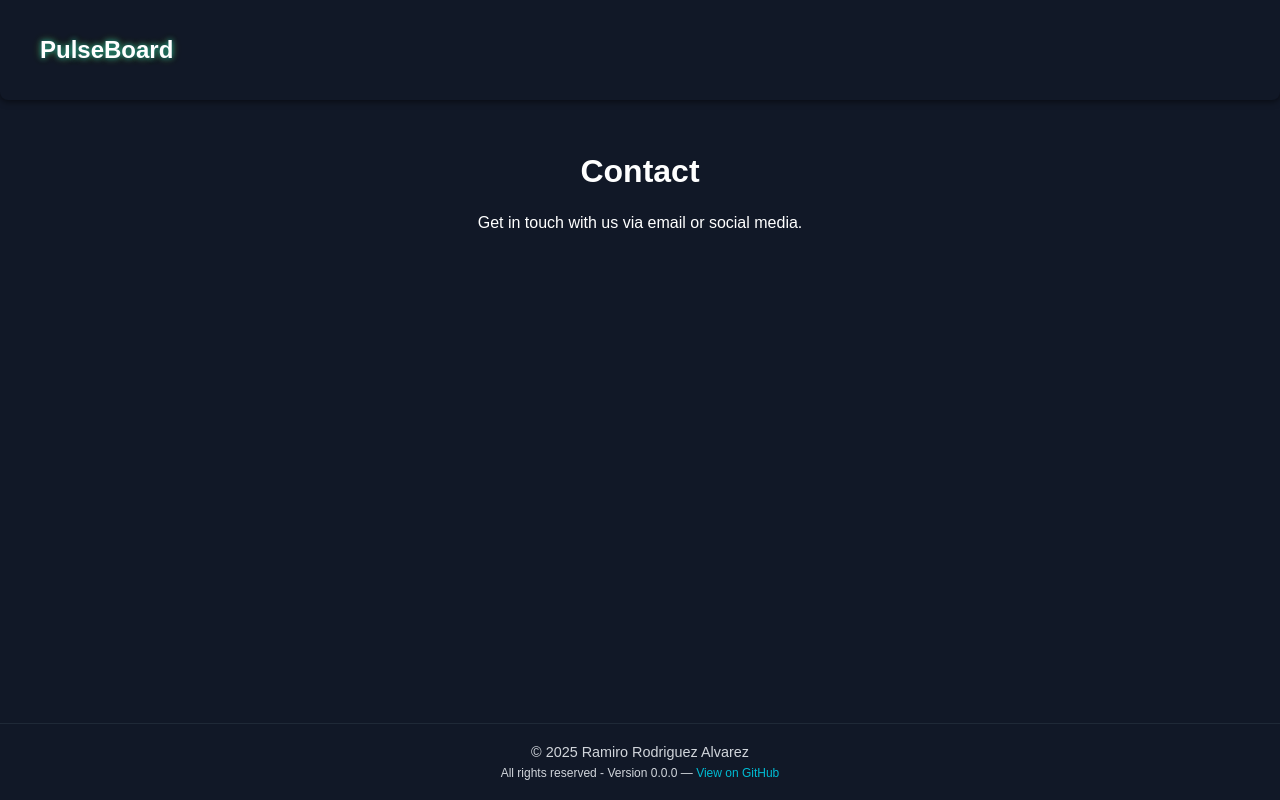
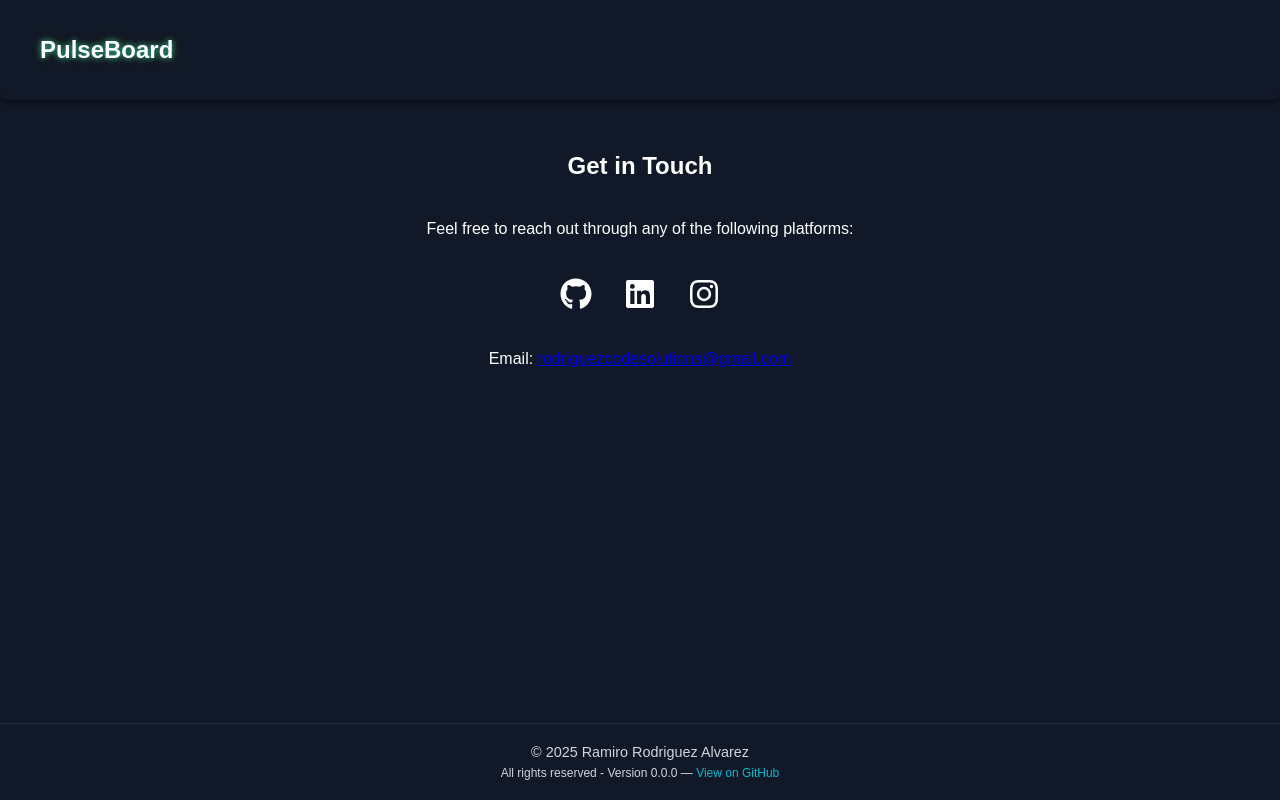
Before and after one commit to RodriguezRamiro/apitester, a React (Vite) app in the folder frontend/: page /contact in a window 1280 px wide. Built offline with nearby package versions, Linux system fonts and the light colour scheme; no server answers.

Commit message:
Update TodoPreview to fix rendering of list, Contacts page; and  add Contacts.css

```diff
--- a/frontend/package.json
+++ b/frontend/package.json
@@ -10,6 +10,9 @@
     "preview": "vite preview"
   },
   "dependencies": {
+    "@fortawesome/fontawesome-svg-core": "^7.0.0",
+    "@fortawesome/free-brands-svg-icons": "^7.0.0",
+    "@fortawesome/react-fontawesome": "^0.2.5",
     "axios": "^1.11.0",
     "react": "^19.1.1",
     "react-dom": "^19.1.1",
--- /dev/null
+++ b/frontend/src/components/Contacts.css
@@ -0,0 +1,29 @@
+/* src/components/Contacts.css */
+
+.contacts-container {
+    display: flex;
+    flex-direction: column;
+    align-items: center;
+    padding: 2rem;
+  }
+
+  .contacts-links {
+    display: flex;
+    gap: 1.5rem;
+    margin: 1rem 0;
+  }
+
+  .contact-link {
+    color: var(--primary-color);
+    transition: transform 0.2s, color 0.2s;
+  }
+
+  .contact-link:hover {
+    transform: scale(1.2);
+    color: var(--accent-color);
+  }
+
+  .contacts-email {
+    margin-top: 1rem;
+    font-weight: 500;
+  }
--- a/frontend/src/components/TodoPreview.jsx
+++ b/frontend/src/components/TodoPreview.jsx
@@ -19,10 +19,10 @@ export default function TodoPreview({ todos = [], fetchTodos, showNotification }
   };
 
   // add todo
-  const addTodo = async () => {
+  const handleAddTodo = async () => {
     if (!input.trim()) return showLocalFeedback("error", "Cannot add empty todo");
     try {
-      await addTodo({ text: input });
+      await addTodo(input);
       setInput("");
       showLocalFeedback("success", "Todo added!");
       showNotification?.("success", "Todo added successfully");
@@ -100,7 +100,7 @@ export default function TodoPreview({ todos = [], fetchTodos, showNotification }
           placeholder="Add a task..."
           onChange={(e) => setInput(e.target.value)}
         />
-        <button onClick={addTodo}>Add</button>
+        <button onClick={handleAddTodo}>Add</button>
       </div>
 
       <div className="filter-buttons">
--- a/frontend/src/pages/Contact.jsx
+++ b/frontend/src/pages/Contact.jsx
@@ -1,12 +1,57 @@
-//src/pages/contact.jsx
+// src/pages/Contacts.jsx
+import React from 'react';
+import { FontAwesomeIcon } from '@fortawesome/react-fontawesome';
+import { faGithub, faInstagram, faLinkedin, faTwitter } from '@fortawesome/free-brands-svg-icons';
+import '../components/Contacts.css';
 
-import React from "react";
+export default function Contacts() {
+  return (
+    <section className="contacts-container page-content">
+      <h2 className="contacts-title">Get in Touch</h2>
+      <p className="contacts-description">
+        Feel free to reach out through any of the following platforms:
+      </p>
 
-export default function Contact() {
-  return (
-    <div className="page-content">
-      <h1>Contact</h1>
-      <p>Get in touch with us via email or social media.</p>
-    </div>
+      <div className="contacts-links">
+        <a
+          href="https://github.com/RodriguezRamiro"
+          target="_blank"
+          rel="noopener noreferrer"
+          className="contact-link"
+        >
+          <FontAwesomeIcon icon={faGithub} size="2x" />
+        </a>
+        <a
+          href="https://www.linkedin.com/in/ramiro-rodriguez-3a287a328"
+          target="_blank"
+          rel="noopener noreferrer"
+          className="contact-link"
+        >
+          <FontAwesomeIcon icon={faLinkedin} size="2x" />
+        </a>
+        <a
+          href="https://www.instagram.com/software.map"
+          target="_blank"
+          rel="noopener noreferrer"
+          className="contact-link"
+        >
+          <FontAwesomeIcon icon={faInstagram} size="2x" />
+        </a>
+        {/*}
+        <a
+          href="https://twitter.com/your_twitter_handle"
+          target="_blank"
+          rel="noopener noreferrer"
+          className="contact-link"
+        >
+          <FontAwesomeIcon icon={faTwitter} size="2x" />
+        </a>
+        */}
+      </div>
+
+      <p className="contacts-email">
+        Email: <a href="mailto:rodriguezcodesolutions@gmail.com">rodriguezcodesolutions@gmail.com</a>
+      </p>
+    </section>
   );
 }
```
Also changed, not shown: 1 other file (tests, documents, lock files or other folders).
